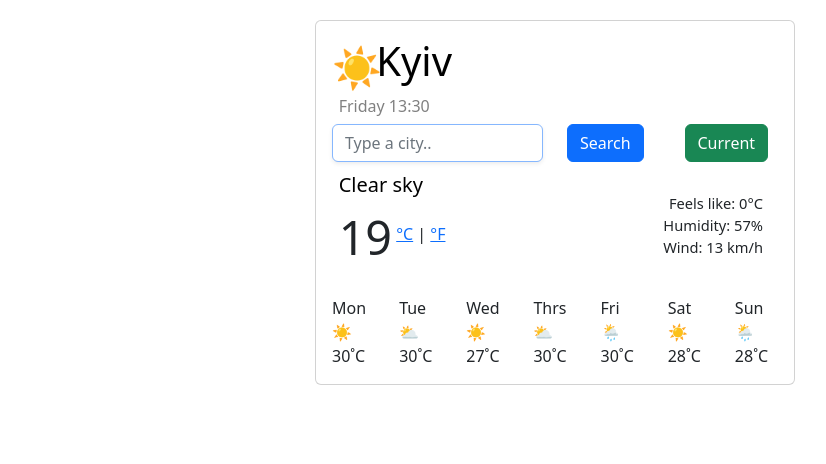
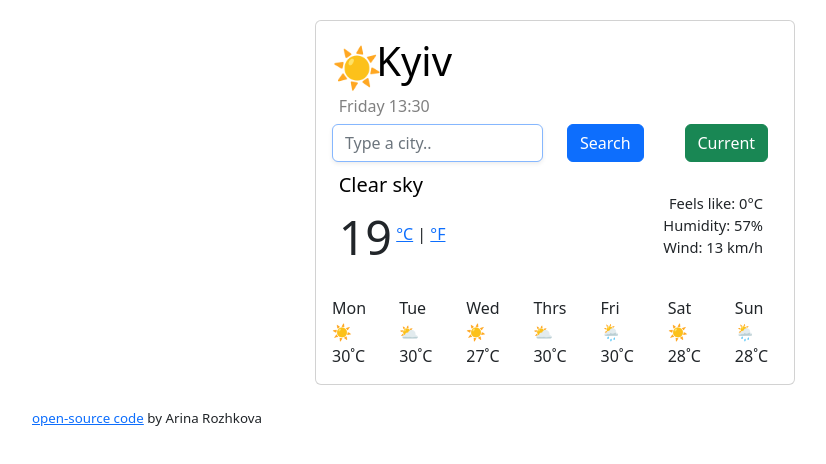
Before and after one commit to palianytsia07/weather-project, a plain HTML site: page index.html in a window 1280 px wide. Shown: the whole page, without its empty margins (85-911 px from the left). Drawn offline with nearby package versions, Linux system fonts and the light colour scheme; no server answers.

Commit message:
added a reference to GitHub repository

```diff
--- a/index.html
+++ b/index.html
@@ -125,6 +125,7 @@
         </div>
 
       <script src="index.js"></script>
+    <span id="GitHub_link"> <a href="https://github.com/palianytsia07/weather-project">open-source code</a> by Arina Rozhkova</span>
     </div>
   </body>
 </html>
--- a/styles.css
+++ b/styles.css
@@ -54,3 +54,9 @@ h1 {
     margin-left: 5px;
     color: black;
   }
+
+  #GitHub_link {
+    margin-left: 35px;
+    font-size: 10pt;
+    margin-top: 0;
+  }
```
